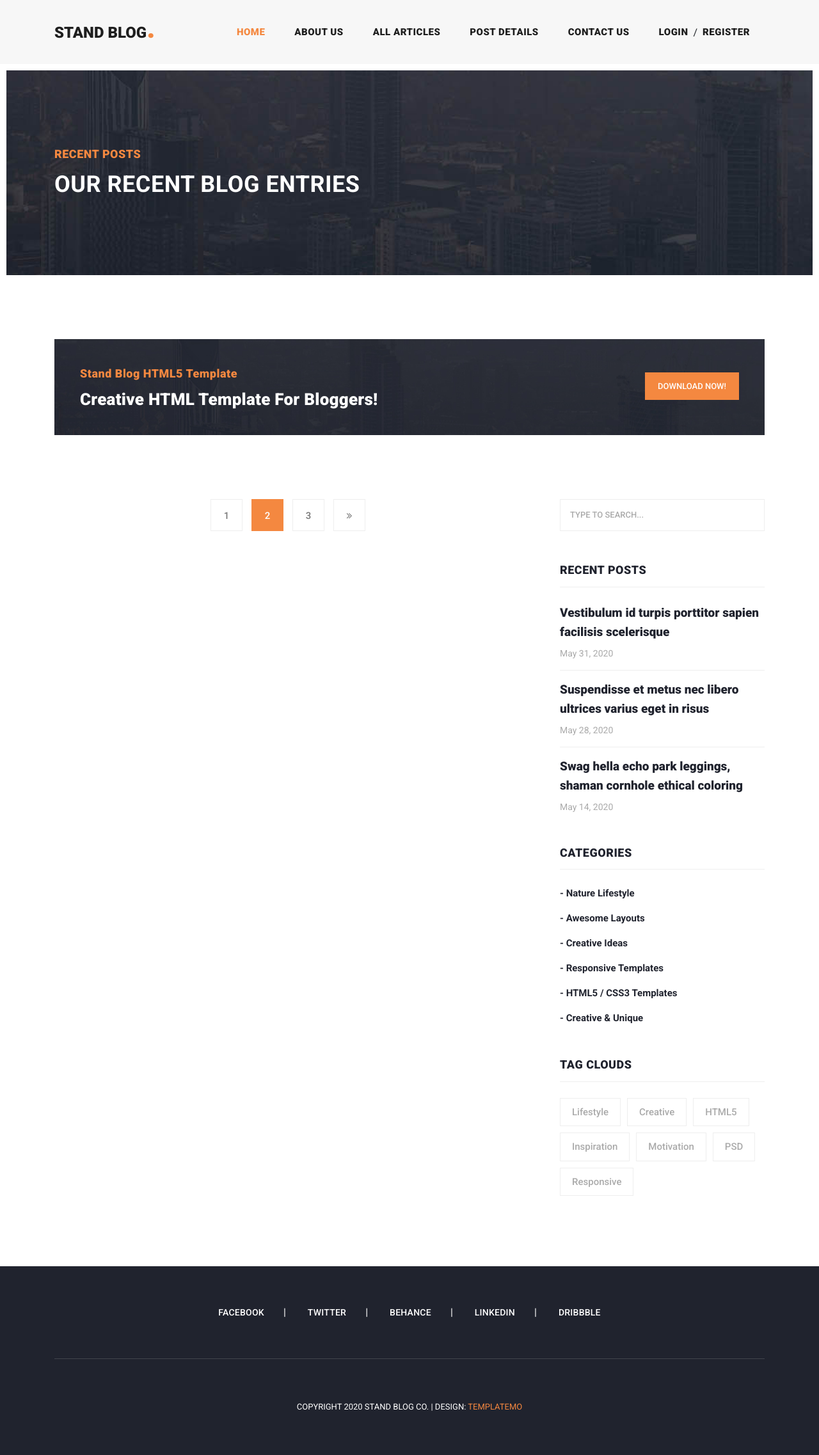
After one commit to A0Rassafian/stand-blog, a Django app: page /articles/list/ in a window 1280 px wide. The commit adds this page. Shown: the whole page at 64% size. Run offline with Django 5.2, Linux system fonts and the light colour scheme; data that the repository does not hold is empty; some libraries are stand-ins or nearby versions.

Commit message:
"add article_list and includes in templates"

```diff
--- /dev/null
+++ b/blog/templates/blog/article_list.html
@@ -0,0 +1,169 @@
+{% extends "base.html" %}
+{% load static %}
+{% block content %}
+     <!-- Page Content -->
+    <!-- Banner Starts Here -->
+    <div class="heading-page header-text">
+      <section class="page-heading">
+        <div class="container">
+          <div class="row">
+            <div class="col-lg-12">
+              <div class="text-content">
+                <h4>Recent Posts</h4>
+                <h2>Our Recent Blog Entries</h2>
+              </div>
+            </div>
+          </div>
+        </div>
+      </section>
+    </div>
+
+    <!-- Banner Ends Here -->
+
+    <section class="call-to-action">
+      <div class="container">
+        <div class="row">
+          <div class="col-lg-12">
+            <div class="main-content">
+              <div class="row">
+                <div class="col-lg-8">
+                  <span>Stand Blog HTML5 Template</span>
+                  <h4>Creative HTML Template For Bloggers!</h4>
+                </div>
+                <div class="col-lg-4">
+                  <div class="main-button">
+                    <a href="https://templatemo.com/tm-551-stand-blog" target="_parent">Download Now!</a>
+                  </div>
+                </div>
+              </div>
+            </div>
+          </div>
+        </div>
+      </div>
+    </section>
+
+
+    <section class="blog-posts grid-system">
+      <div class="container">
+        <div class="row">
+          <div class="col-lg-8">
+            <div class="all-blog-posts">
+              <div class="row">
+                  {% for article in articles %}
+                <div class="col-lg-6">
+                  <div class="blog-post">
+                    <div class="blog-thumb">
+                      <img src="{{ article.image.url}}" alt="">
+                    </div>
+                    <div class="down-content">
+                      <span>{{ article.category.all.first }}</span>
+                      <a href="post-details.html"><h4>{{ article.title }}</h4></a>
+                      <ul class="post-info">
+                        <li><a href="#">{{ article.author.get_full_name }}</a></li>
+                        <li><a href="#">{{ article.created}}</a></li>
+                        <li><a href="#">12 Comments</a></li>
+                      </ul>
+                      <p>Nullam nibh mi, tincidunt sed sapien ut, rutrum hendrerit velit. Integer auctor a mauris sit amet eleifend.</p>
+                      <div class="post-options">
+                        <div class="row">
+                          <div class="col-lg-12">
+                            <ul class="post-tags">
+                              <li><i class="fa fa-tags"></i></li>
+                              <li><a href="#">Best Templates</a>,</li>
+                              <li><a href="#">TemplateMo</a></li>
+                            </ul>
+                          </div>
+                        </div>
+                      </div>
+                    </div>
+                  </div>
+                </div>
+                {% endfor %}
+                <div class="col-lg-12">
+                  <ul class="page-numbers">
+                    <li><a href="#">1</a></li>
+                    <li class="active"><a href="#">2</a></li>
+                    <li><a href="#">3</a></li>
+                    <li><a href="#"><i class="fa fa-angle-double-right"></i></a></li>
+                  </ul>
+                </div>
+              </div>
+            </div>
+          </div>
+          <div class="col-lg-4">
+            <div class="sidebar">
+              <div class="row">
+                <div class="col-lg-12">
+                  <div class="sidebar-item search">
+                    <form id="search_form" name="gs" method="GET" action="#">
+                      <input type="text" name="q" class="searchText" placeholder="type to search..." autocomplete="on">
+                    </form>
+                  </div>
+                </div>
+                <div class="col-lg-12">
+                  <div class="sidebar-item recent-posts">
+                    <div class="sidebar-heading">
+                      <h2>Recent Posts</h2>
+                    </div>
+                    <div class="content">
+                      <ul>
+                        <li><a href="post-details.html">
+                          <h5>Vestibulum id turpis porttitor sapien facilisis scelerisque</h5>
+                          <span>May 31, 2020</span>
+                        </a></li>
+                        <li><a href="post-details.html">
+                          <h5>Suspendisse et metus nec libero ultrices varius eget in risus</h5>
+                          <span>May 28, 2020</span>
+                        </a></li>
+                        <li><a href="post-details.html">
+                          <h5>Swag hella echo park leggings, shaman cornhole ethical coloring</h5>
+                          <span>May 14, 2020</span>
+                        </a></li>
+                      </ul>
+                    </div>
+                  </div>
+                </div>
+                <div class="col-lg-12">
+                  <div class="sidebar-item categories">
+                    <div class="sidebar-heading">
+                      <h2>Categories</h2>
+                    </div>
+                    <div class="content">
+                      <ul>
+                        <li><a href="#">- Nature Lifestyle</a></li>
+                        <li><a href="#">- Awesome Layouts</a></li>
+                        <li><a href="#">- Creative Ideas</a></li>
+                        <li><a href="#">- Responsive Templates</a></li>
+                        <li><a href="#">- HTML5 / CSS3 Templates</a></li>
+                        <li><a href="#">- Creative &amp; Unique</a></li>
+                      </ul>
+                    </div>
+                  </div>
+                </div>
+                <div class="col-lg-12">
+                  <div class="sidebar-item tags">
+                    <div class="sidebar-heading">
+                      <h2>Tag Clouds</h2>
+                    </div>
+                    <div class="content">
+                      <ul>
+                        <li><a href="#">Lifestyle</a></li>
+                        <li><a href="#">Creative</a></li>
+                        <li><a href="#">HTML5</a></li>
+                        <li><a href="#">Inspiration</a></li>
+                        <li><a href="#">Motivation</a></li>
+                        <li><a href="#">PSD</a></li>
+                        <li><a href="#">Responsive</a></li>
+                      </ul>
+                    </div>
+                  </div>
+                </div>
+              </div>
+            </div>
+          </div>
+        </div>
+      </div>
+    </section>
+
+
+{% endblock %}
--- a/blog/urls.py
+++ b/blog/urls.py
@@ -5,4 +5,5 @@ from . import views
 app_name="blog"
 urlpatterns = [
     path('detail/<slug:slug>',views.article_detail,name='article_detail'),
+    path('list/',views.article_list,name='article_list'),
 ]
--- a/blog/views.py
+++ b/blog/views.py
@@ -12,3 +12,9 @@ from blog.models import Article
 def article_detail(request,slug):
     article = get_object_or_404(Article,slug=slug)
     return render(request,"blog/article_detail.html",{"article":article})
+
+
+
+def article_list(request):
+    articles = Article.objects.all()
+    return render(request,"blog/article_list.html" , {"articles":articles})
--- a/home/templates/home/index.html
+++ b/home/templates/home/index.html
@@ -101,7 +101,7 @@
                   {% endfor %}
                 <div class="col-lg-12">
                   <div class="main-button">
-                    <a href="blog.html">View All Posts</a>
+                    <a href="{% url 'blog:article_list' %}">View All Posts</a>
                   </div>
                 </div>
               </div>
--- a/templates/base.html
+++ b/templates/base.html
@@ -3,30 +3,7 @@
 <html lang="en">
 
     <head>
-
-    <meta charset="utf-8">
-    <meta name="viewport" content="width=device-width, initial-scale=1, shrink-to-fit=no">
-    <meta name="description" content="">
-    <meta name="author" content="TemplateMo">
-    <link href="https://fonts.googleapis.com/css?family=Roboto:100,100i,300,300i,400,400i,500,500i,700,700i,900,900i&display=swap" rel="stylesheet">
-
-    <title>Home</title>
-
-    <!-- Bootstrap core CSS -->
-    <link href="{% static 'vendor/bootstrap/css/bootstrap.min.css' %}" rel="stylesheet">
-
-
-    <!-- Additional CSS Files -->
-    <link rel="stylesheet" href="{% static 'css/fontawesome.css' %}">
-    <link rel="stylesheet" href="{% static 'css/templatemo-stand-blog.css' %}">
-    <link rel="stylesheet" href="{% static 'css/owl.css' %}">
-<!--
-
-TemplateMo 551 Stand Blog
-
-https://templatemo.com/tm-551-stand-blog
-
--->
+        {% include "includes/head_ref.html" %}
     </head>
 
     <body>
@@ -42,49 +19,7 @@ https://templatemo.com/tm-551-stand-blog
         <!-- ***** Preloader End ***** -->
 
         <!-- Header -->
-    <header class="">
-      <nav class="navbar navbar-expand-lg">
-        <div class="container">
-          <a class="navbar-brand" href="index.html"><h2>Stand Blog<em>.</em></h2></a>
-          <button class="navbar-toggler" type="button" data-toggle="collapse" data-target="#navbarResponsive" aria-controls="navbarResponsive" aria-expanded="false" aria-label="Toggle navigation">
-            <span class="navbar-toggler-icon"></span>
-          </button>
-          <div class="collapse navbar-collapse" id="navbarResponsive">
-            <ul class="navbar-nav ml-auto">
-              <li class="nav-item active">
-                <a class="nav-link" href="index.html">Home
-                  <span class="sr-only">(current)</span>
-                </a>
-              </li>
-              <li class="nav-item">
-                <a class="nav-link" href="about.html">About Us</a>
-              </li>
-              <li class="nav-item">
-                <a class="nav-link" href="blog.html">Blog Entries</a>
-              </li>
-              <li class="nav-item">
-                <a class="nav-link" href="post-details.html">Post Details</a>
-              </li>
-              <li class="nav-item">
-                <a class="nav-link" href="contact.html">Contact Us</a>
-              </li>
-              <li class="nav-item">
-                  {% if request.user.is_authenticated %}
-                      <a class="nav-link" href='{% url "account:logout" %}'>logout</a>
-                  {% else %}
-                      <div class="d-flex">
-                      <a class="nav-link" href='{% url "account:login" %}'>Login</a><span class="mt-2">/</span>
-                      <a class="nav-link" href='{% url "account:register" %}'>Register </a>
-                      </div>
-
-                  {% endif %}
-
-              </li>
-            </ul>
-          </div>
-        </div>
-      </nav>
-    </header>
+        {% include "includes/header.html" %}
 
 
         {% block content %}
@@ -92,50 +27,8 @@ https://templatemo.com/tm-551-stand-blog
         {% endblock %}
 
 
-    <footer>
-      <div class="container">
-        <div class="row">
-          <div class="col-lg-12">
-            <ul class="social-icons">
-              <li><a href="#">Facebook</a></li>
-              <li><a href="#">Twitter</a></li>
-              <li><a href="#">Behance</a></li>
-              <li><a href="#">Linkedin</a></li>
-              <li><a href="#">Dribbble</a></li>
-            </ul>
-          </div>
-          <div class="col-lg-12">
-            <div class="copyright-text">
-              <p>Copyright 2020 Stand Blog Co.
-
-                 | Design: <a rel="nofollow" href="https://templatemo.com" target="_parent">TemplateMo</a></p>
-            </div>
-          </div>
-        </div>
-      </div>
-    </footer>
-
-    <!-- Bootstrap core JavaScript -->
-    <script src="{% static 'vendor/jquery/jquery.min.js' %}"></script>
-    <script src="{% static 'vendor/bootstrap/js/bootstrap.bundle.min.js' %}"></script>
-
-    <!-- Additional Scripts -->
-    <script src="{% static 'js/custom.js' %}"></script>
-    <script src="{% static 'js/owl.js' %}"></script>
-    <script src="{% static 'js/slick.js' %}"></script>
-    <script src="{% static 'js/isotope.js' %}"></script>
-    <script src="{% static 'js/accordions.js' %}"></script>
-
-    <script language = "text/Javascript">
-      cleared[0] = cleared[1] = cleared[2] = 0; //set a cleared flag for each field
-      function clearField(t){                   //declaring the array outside of the
-      if(! cleared[t.id]){                      // function makes it static and global
-          cleared[t.id] = 1;  // you could use true and false, but that's more typing
-          t.value='';         // with more chance of typos
-          t.style.color='#fff';
-          }
-      }
-    </script>
+        {% include "includes/footer.html" %}
+        {% include "includes/footer_ref.html" %}
 
     </body>
 </html>
--- /dev/null
+++ b/templates/includes/footer.html
@@ -0,0 +1,23 @@
+{% load static %}
+<footer>
+      <div class="container">
+        <div class="row">
+          <div class="col-lg-12">
+            <ul class="social-icons">
+              <li><a href="#">Facebook</a></li>
+              <li><a href="#">Twitter</a></li>
+              <li><a href="#">Behance</a></li>
+              <li><a href="#">Linkedin</a></li>
+              <li><a href="#">Dribbble</a></li>
+            </ul>
+          </div>
+          <div class="col-lg-12">
+            <div class="copyright-text">
+              <p>Copyright 2020 Stand Blog Co.
+
+                 | Design: <a rel="nofollow" href="https://templatemo.com" target="_parent">TemplateMo</a></p>
+            </div>
+          </div>
+        </div>
+      </div>
+    </footer>
--- /dev/null
+++ b/templates/includes/footer_ref.html
@@ -0,0 +1,22 @@
+{% load static %}
+    <!-- Bootstrap core JavaScript -->
+    <script src="{% static 'vendor/jquery/jquery.min.js' %}"></script>
+    <script src="{% static 'vendor/bootstrap/js/bootstrap.bundle.min.js' %}"></script>
+
+    <!-- Additional Scripts -->
+    <script src="{% static 'js/custom.js' %}"></script>
+    <script src="{% static 'js/owl.js' %}"></script>
+    <script src="{% static 'js/slick.js' %}"></script>
+    <script src="{% static 'js/isotope.js' %}"></script>
+    <script src="{% static 'js/accordions.js' %}"></script>
+
+    <script language = "text/Javascript">
+      cleared[0] = cleared[1] = cleared[2] = 0; //set a cleared flag for each field
+      function clearField(t){                   //declaring the array outside of the
+      if(! cleared[t.id]){                      // function makes it static and global
+          cleared[t.id] = 1;  // you could use true and false, but that's more typing
+          t.value='';         // with more chance of typos
+          t.style.color='#fff';
+          }
+      }
+    </script>
--- /dev/null
+++ b/templates/includes/head_ref.html
@@ -0,0 +1,24 @@
+{% load static %}
+    <meta charset="utf-8">
+    <meta name="viewport" content="width=device-width, initial-scale=1, shrink-to-fit=no">
+    <meta name="description" content="">
+    <meta name="author" content="TemplateMo">
+    <link href="https://fonts.googleapis.com/css?family=Roboto:100,100i,300,300i,400,400i,500,500i,700,700i,900,900i&display=swap" rel="stylesheet">
+
+    <title>Home</title>
+
+    <!-- Bootstrap core CSS -->
+    <link href="{% static 'vendor/bootstrap/css/bootstrap.min.css' %}" rel="stylesheet">
+
+
+    <!-- Additional CSS Files -->
+    <link rel="stylesheet" href="{% static 'css/fontawesome.css' %}">
+    <link rel="stylesheet" href="{% static 'css/templatemo-stand-blog.css' %}">
+    <link rel="stylesheet" href="{% static 'css/owl.css' %}">
+<!--
+
+TemplateMo 551 Stand Blog
+
+https://templatemo.com/tm-551-stand-blog
+
+-->
--- /dev/null
+++ b/templates/includes/header.html
@@ -0,0 +1,44 @@
+ {% load static %}
+<header class="">
+      <nav class="navbar navbar-expand-lg">
+        <div class="container">
+          <a class="navbar-brand" href="index.html"><h2>Stand Blog<em>.</em></h2></a>
+          <button class="navbar-toggler" type="button" data-toggle="collapse" data-target="#navbarResponsive" aria-controls="navbarResponsive" aria-expanded="false" aria-label="Toggle navigation">
+            <span class="navbar-toggler-icon"></span>
+          </button>
+          <div class="collapse navbar-collapse" id="navbarResponsive">
+            <ul class="navbar-nav ml-auto">
+              <li class="nav-item active">
+                <a class="nav-link" href="index.html">Home
+                  <span class="sr-only">(current)</span>
+                </a>
+              </li>
+              <li class="nav-item">
+                <a class="nav-link" href="about.html">About Us</a>
+              </li>
+              <li class="nav-item">
+                <a class="nav-link" href="{% url 'blog:article_list' %}">all articles</a>
+              </li>
+              <li class="nav-item">
+                <a class="nav-link" href="post-details.html">Post Details</a>
+              </li>
+              <li class="nav-item">
+                <a class="nav-link" href="contact.html">Contact Us</a>
+              </li>
+              <li class="nav-item">
+                  {% if request.user.is_authenticated %}
+                      <a class="nav-link" href='{% url "account:logout" %}'>logout</a>
+                  {% else %}
+                      <div class="d-flex">
+                      <a class="nav-link" href='{% url "account:login" %}'>Login</a><span class="mt-2">/</span>
+                      <a class="nav-link" href='{% url "account:register" %}'>Register </a>
+                      </div>
+
+                  {% endif %}
+
+              </li>
+            </ul>
+          </div>
+        </div>
+      </nav>
+    </header>
```
Lines whose indentation alone changed are shown as unchanged.
